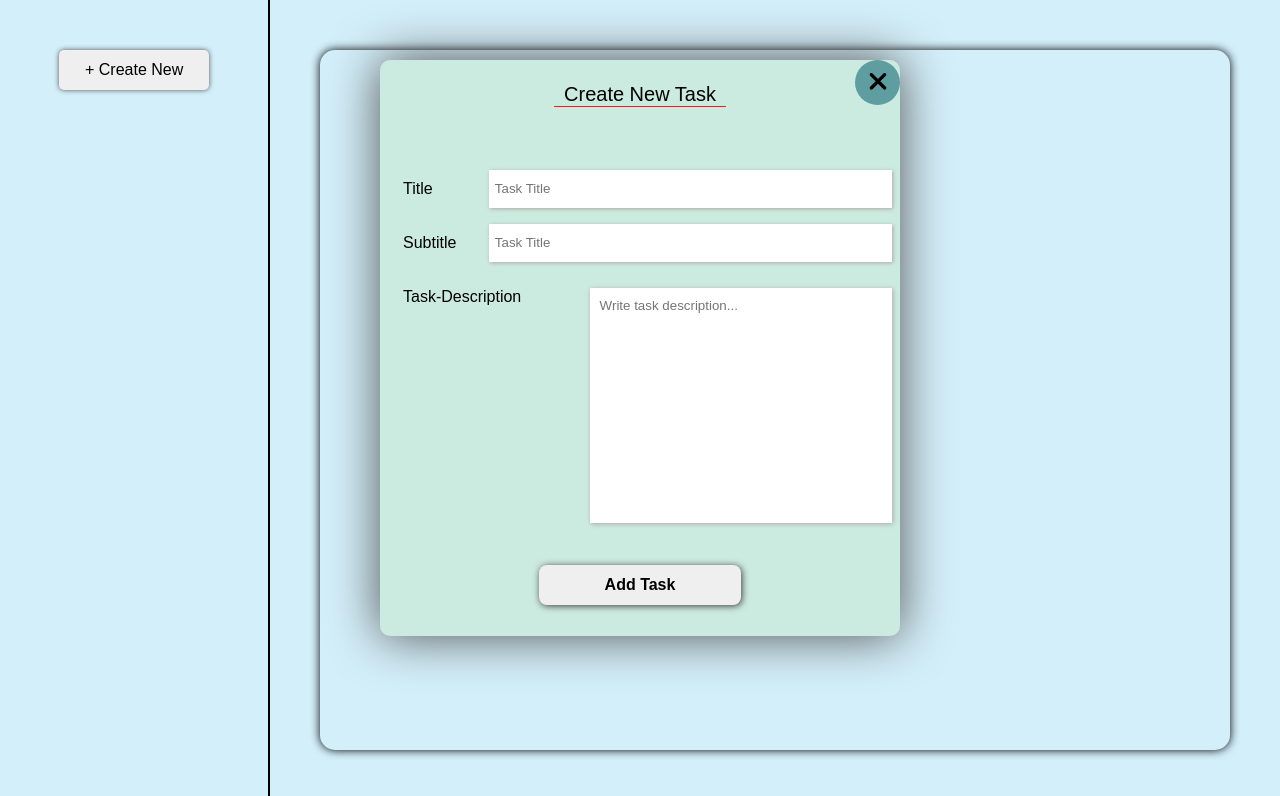
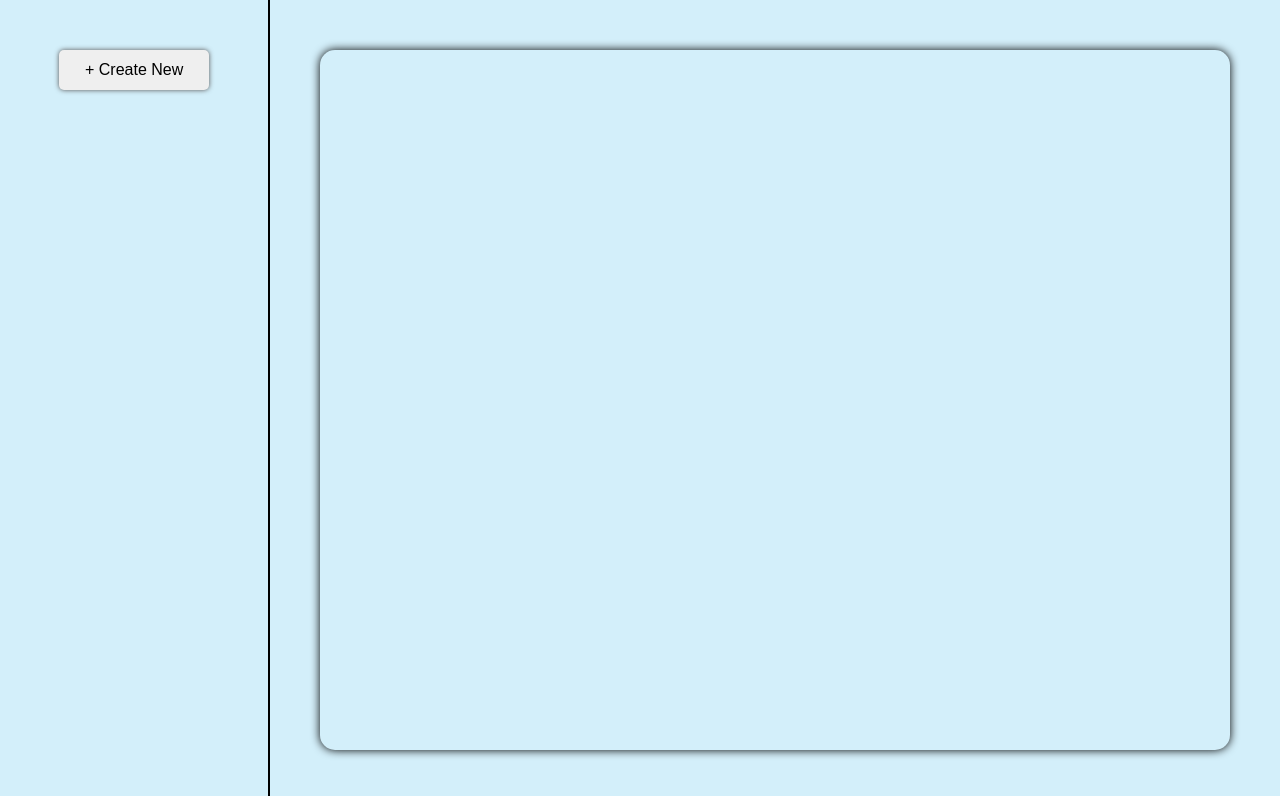
Before and after one commit to rabbihossainlhp/F_ToDo, a React (Vite) app in the folder Client/: page /taskboard in a window 1280 px wide. Shown: the top 796 px of the page. Built offline with nearby package versions, Linux system fonts and the light colour scheme.

Commit message:
transiton for hiden window

```diff
--- a/Client/src/components/ComponentStyle/Taskboard.css
+++ b/Client/src/components/ComponentStyle/Taskboard.css
@@ -61,7 +61,7 @@ body{
 
 
 .hidenWindow{
-    transition: 1.5s;
+    opacity: 0;
     width: 65vmin;
     height: 72vmin;
     position: absolute;
@@ -76,8 +76,22 @@ body{
     flex-direction: column;
     justify-content: space-between;
     align-items: center;
+    z-index: 10;
 }
 
+.hidenWindow.show{
+    opacity: 1;
+    animation: fadeIn 0.8s ease-in-out;
+}
+
+@keyframes fadeIn{
+    0%{
+        opacity: 0;
+    }
+    100%{
+        opacity:1;
+    }
+}
 .clsBtn{
     background-color: cadetblue;
     width: 45px; height: 45px;
--- a/Client/src/components/Taskboard.jsx
+++ b/Client/src/components/Taskboard.jsx
@@ -1,30 +1,37 @@
-import React from 'react';
+import React, { useState } from 'react';
 import "./ComponentStyle/Taskboard.css";
 
 const Taskboard = () => {
+    const [isOpenWindow, setIsOpenWindow] = useState(false);
+
 
     //handle hiden button__________________________
     const hidenBtnHandler = ()=>{
-        const hidenBtn = document.querySelector(".hidenWindow");
-        const createBtn = document.querySelector(".btnDiv button");
-        hidenBtn.style.display = "flex";
-        createBtn.style.cursor = "not-allowed";
+        // const hidenBtn = document.querySelector(".hidenWindow");
+        // const createBtn = document.querySelector(".btnDiv button");
+        // hidenBtn.style.display = "flex";
+        // createBtn.style.cursor = "not-allowed";
+
+        setIsOpenWindow(true);
     }
 
     //handle hiden closing button__________________________
     const hidenClsHandler = ()=>{
-        const hidenBtn = document.querySelector(".hidenWindow");
-        const createBtn = document.querySelector(".btnDiv button");
-        hidenBtn.style.display = "none";
-        createBtn.style.cursor = "pointer";
+        // const hidenBtn = document.querySelector(".hidenWindow");
+        // const createBtn = document.querySelector(".btnDiv button");
+        // hidenBtn.style.display = "none";
+        // createBtn.style.cursor = "pointer";
+
+        setIsOpenWindow(false);
     }
+
 
     return (
         <div className='Task-container'>
             <div className="Sidebar">
                 <div className="innerSide">
                     <div className="btnDiv">
-                        <button onClick={hidenBtnHandler}>+ Create New</button>
+                        <button  onClick={hidenBtnHandler}>+ Create New</button>
                     </div>
                 </div>
             </div>
@@ -36,7 +43,8 @@ const Taskboard = () => {
 
             {/* Hidden window_________________________ */}
 
-            <div className="hidenWindow">
+            {isOpenWindow &&(
+                <div className={`hidenWindow ${isOpenWindow?'show':''}`}>
                     <div className="clsBtn" onClick={hidenClsHandler}>
                         <svg xmlns="http://www.w3.org/2000/svg" viewBox="0 0 384 512"><path d="M342.6 150.6c12.5-12.5 12.5-32.8 0-45.3s-32.8-12.5-45.3 0L192 210.7 86.6 105.4c-12.5-12.5-32.8-12.5-45.3 0s-12.5 32.8 0 45.3L146.7 256 41.4 361.4c-12.5 12.5-12.5 32.8 0 45.3s32.8 12.5 45.3 0L192 301.3 297.4 406.6c12.5 12.5 32.8 12.5 45.3 0s12.5-32.8 0-45.3L237.3 256 342.6 150.6z"/></svg>
                     </div>
@@ -67,6 +75,9 @@ const Taskboard = () => {
                     </form>
                 </div>
             </div>
+            )}
+
+
         </div>
     );
 };
```
Lines whose indentation alone changed are shown as unchanged.
